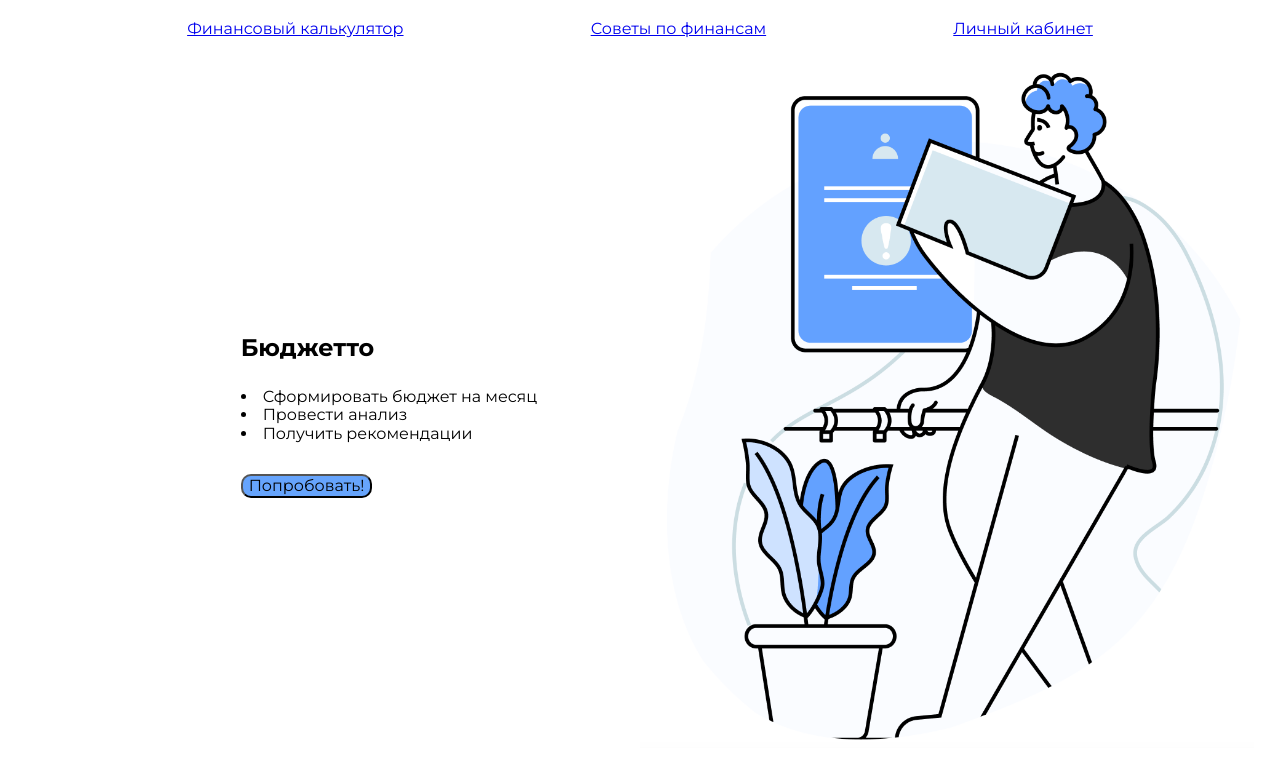
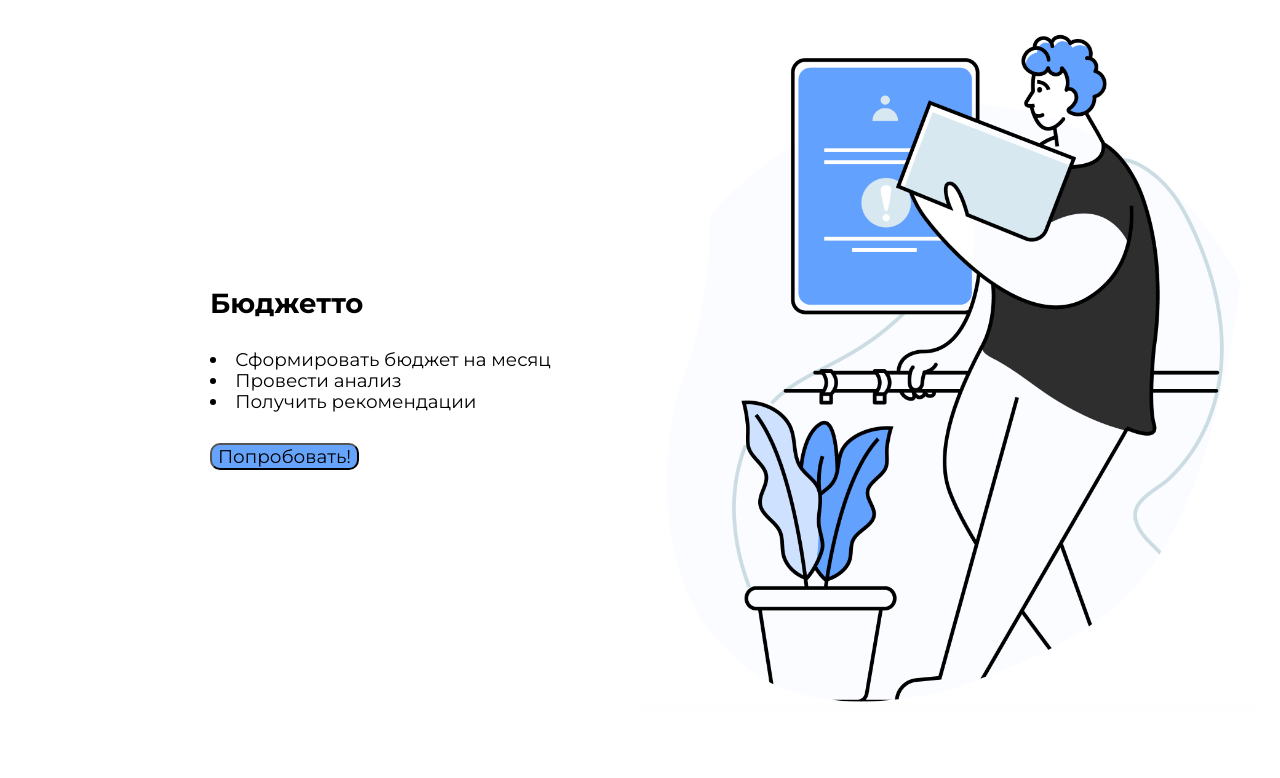
Before and after one commit to NastyaTarasovaa/JS-project-, a plain HTML site: page WelcomePage.html in a window 1280 px wide. Drawn offline with nearby package versions, Linux system fonts and the light colour scheme.

Commit message:
WelcomePage_final

```diff
--- a/WelcomePage.html
+++ b/WelcomePage.html
@@ -16,25 +16,6 @@
 <body>
 
     <div class="wrapper">
-        <header>
-            <h2></h2>
-            <div class="content-container">
-                <a href="/calc.html">
-                    <div class="Calculator_link" link rel="Calculator">Финансовый калькулятор</div>
-                </a>
-
-                <a href="/advice.html">
-                    <div class="Financial advices_link" link rel="Financial advices" href="Financial_advices.html">
-                        Советы по
-                        финансам</div>
-                </a>
-
-                <a href="/form.html">
-                    <div class="Cabinet_link" link rel="Cabinet" href="Cabinet.html">Личный кабинет </div>
-                </a>
-            </div>
-        </header>
-
         <main class="content">
             <div class="body">
                 <div class='content-container_main'>
--- a/assets/welcomestyle.css
+++ b/assets/welcomestyle.css
@@ -45,34 +45,41 @@ body {
 .Project-name {
     font-style: bold;
     padding-bottom: 1%;
-    margin-left: 35%;
+    margin-left: 30%;
+    font-size: 115%;
 }
 
 .Button_try {
     padding-top: 5%;
-    margin-left: 35%;
+    margin-left: 30%;
 
 }
 
 .Button_try button {
     background-color: #66a4fc;
     border-radius: 10px;
+    font-size: 115%;
 }
 
 .Features {
-    margin-left: 35%;
+    margin-left: 30%;
+    font-size: 115%;
 }
 
 @media screen and (max-width: 419px) {
     .Project-name {
         margin-left: 0px;
+        font-size: 105%;
     }
 
     .Button_try {
         margin-left: 0px;
+        font-size: 105%;
+
     }
 
     .Features {
         margin-left: 0px;
+        font-size: 105%;
     }
 }
```
